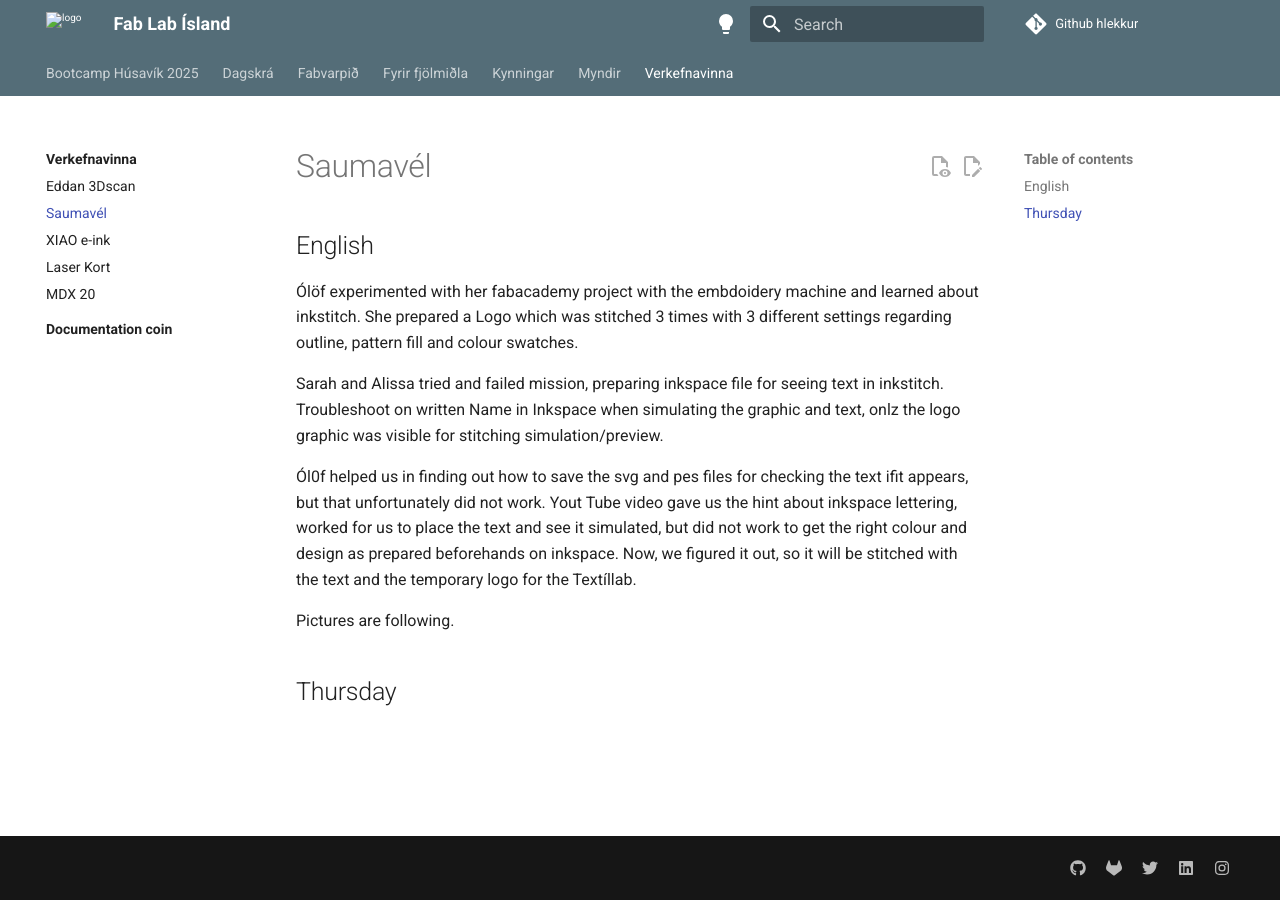
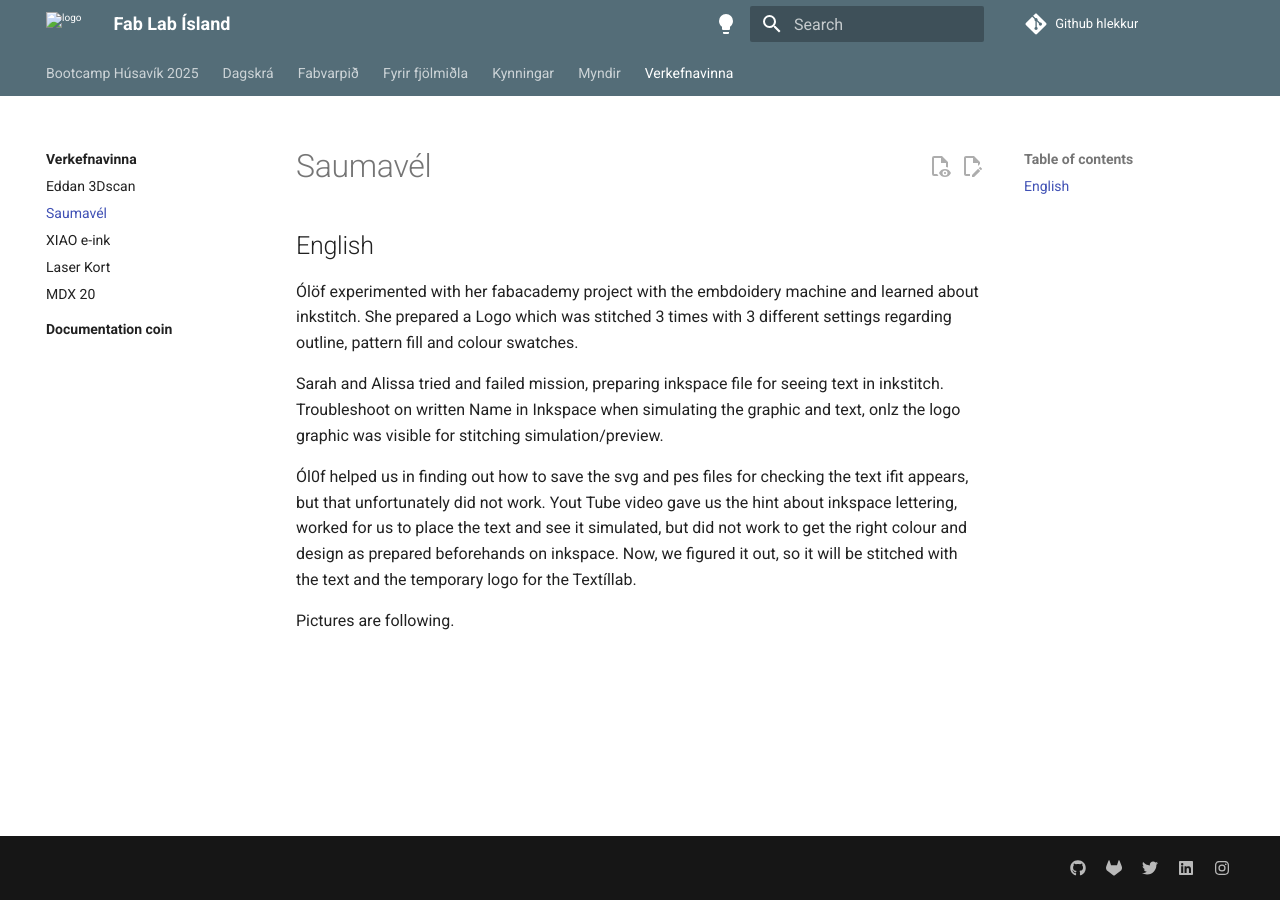
Before and after one commit to Fab-Lab-Island/fli-bootcamp-2025, an MkDocs documentation site: the page built from docs/verkefnavinna/Saumavel.md, in a window 1280 px wide. Built offline with MkDocs 1.6.1 and Material for MkDocs 9.7.7, drawn with Linux system fonts in a browser that asks for light colours; comment, search, counter and statistics services are not loaded.

Commit message:
Update Saumavel.md

```diff
--- a/docs/verkefnavinna/Saumavel.md
+++ b/docs/verkefnavinna/Saumavel.md
@@ -8,7 +8,3 @@ Sarah and Alissa tried and failed mission, preparing inkspace file for seeing te
 Ól0f helped us in finding out how to save the svg and pes files for checking the text ifit appears, but that unfortunately did not work. Yout Tube video gave us the hint about inkspace lettering, worked for us to place the text and see it simulated, but did not work to get the right colour and design as prepared beforehands on inkspace. Now, we figured it out, so it will be stitched with the text and the temporary logo for the Textíllab.
 
 Pictures are following.
-
-
-
-## Thursday
```
